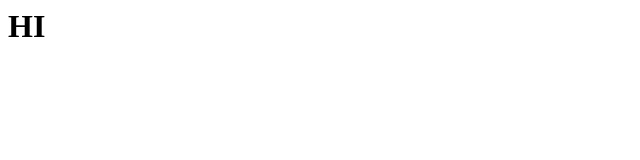
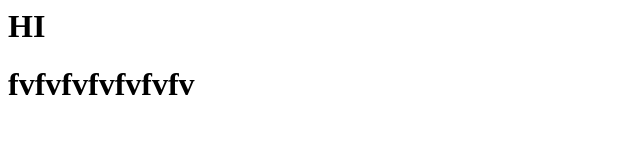
Before and after one commit to swatikadam15/git-demo, a plain HTML site: page index.html in a window 1280 px wide. Shown: the whole page, without its empty margins (0-640 px from the left). Drawn offline with Linux system fonts and the light colour scheme.

Commit message:
Update index.html

```diff
--- a/index.html
+++ b/index.html
@@ -1 +1,5 @@
 <h1>HI</h1>
+
+
+
+<h1>fvfvfvfvfvfvfv</h1>
```
